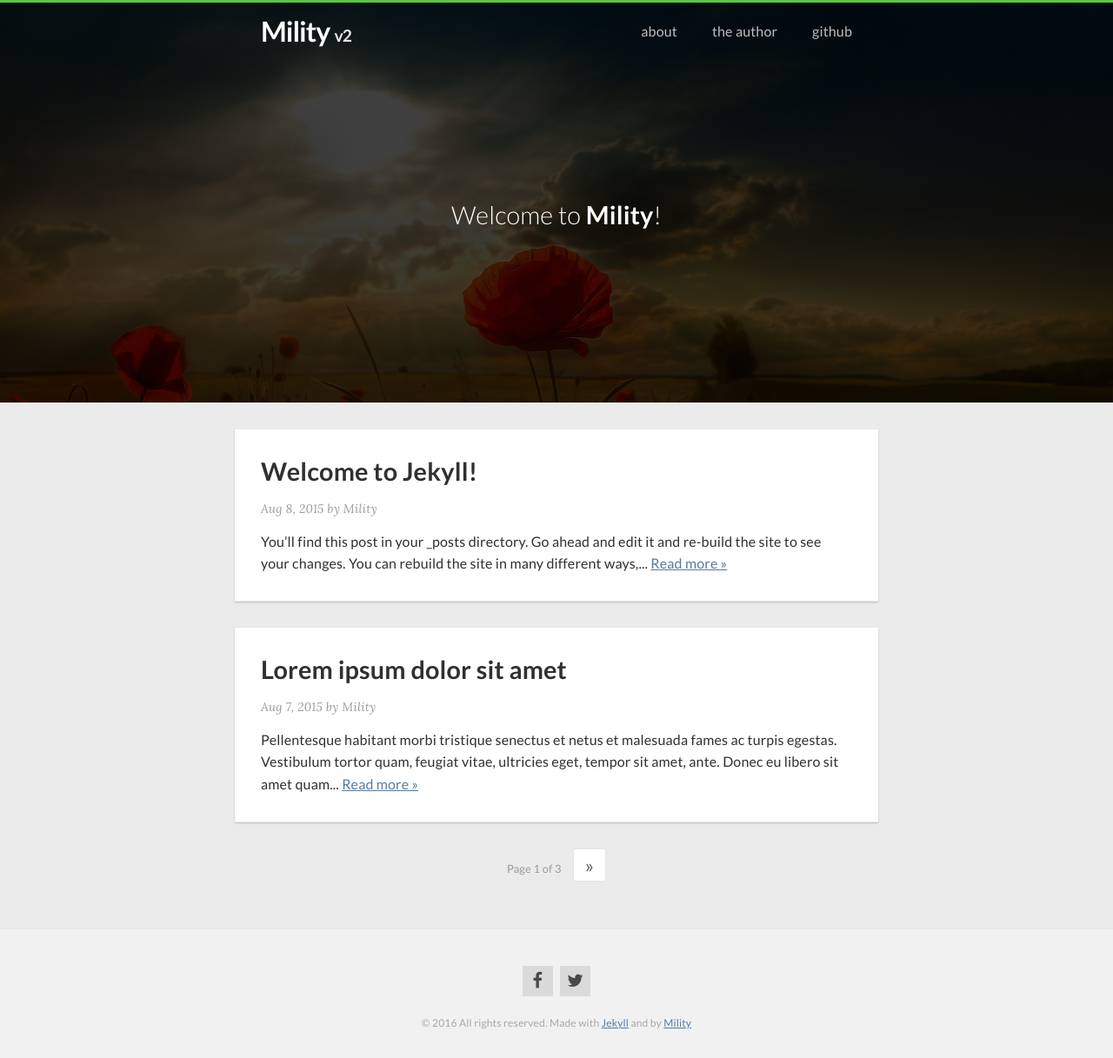
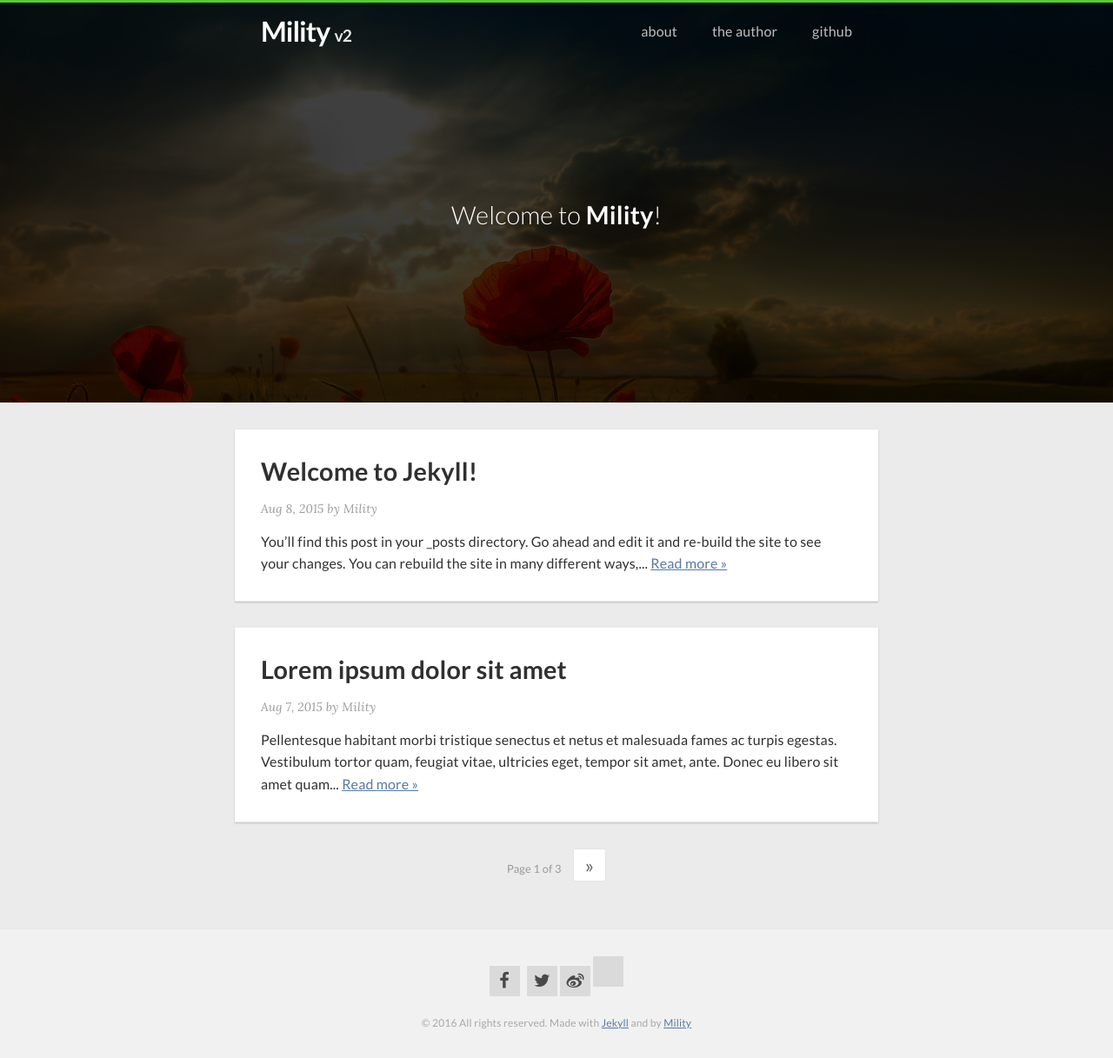
Before and after one commit to Mility/Mility.github.io, a Jekyll site: the page built from index.html, in a window 1280 px wide. Shown: the whole page at 87% size. Built offline with Jekyll 4.4.1, drawn with Linux system fonts in a browser that asks for light colours; nearby versions of some CDN libraries; the list of posts is cut into pages by our own code.

Commit message:
Update social-icons.html

```diff
--- a/_includes/social-icons.html
+++ b/_includes/social-icons.html
@@ -2,5 +2,7 @@
   <ul class="text-left">
     <li><a href="{{ site.author.facebook }}" target="_blank"><i class="fa fa-facebook"></i></a></li>
     <li><a href="{{ site.author.twitter }}" target="_blank"><i class="fa fa-twitter"></i></a></li>
+    <li><a href="{{ site.author.weibo }}" target="_blank"><i class="fa fa-weibo"></i></a></li>
+    <li><a href="{{ site.author.email }}" target="_blank"><i class="fa fa-email"></i></a></li>
   </ul>
 </div>
```
